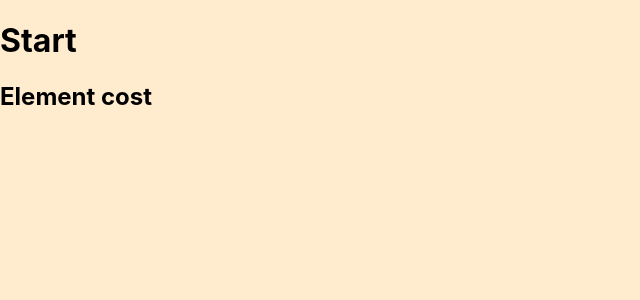
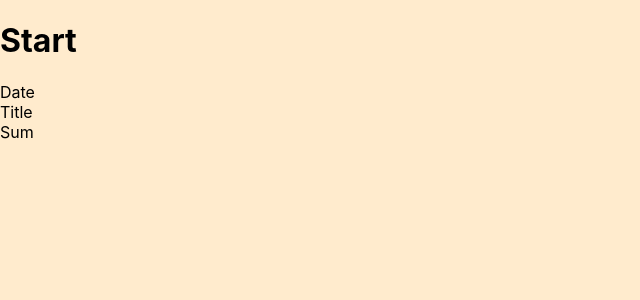
Before and after one commit to PavlenkoB/react-learn, a JavaScript app: page / in a window 1280 px wide. Shown: the top 300 px of the page, without its empty margins (0-640 px from the left). Built offline with nearby package versions, Linux system fonts and the light colour scheme.

Commit message:
end of 18

```diff
--- a/src/App.js
+++ b/src/App.js
@@ -4,7 +4,7 @@ function App() {
     return (
         <div>
             <h1>Start</h1>
-            <CostItem/>
+            <CostItem />
         </div>
     );
 }
--- a/src/components/CostItem.js
+++ b/src/components/CostItem.js
@@ -1,7 +1,11 @@
 function CostItem(){
     return (
-        <h2>Element cost</h2>
-    )
+        <div>
+            <div>Date</div>
+            <div>Title</div>
+            <div>Sum</div>
+        </div>
+    );
 }
 
 export default CostItem;
```
